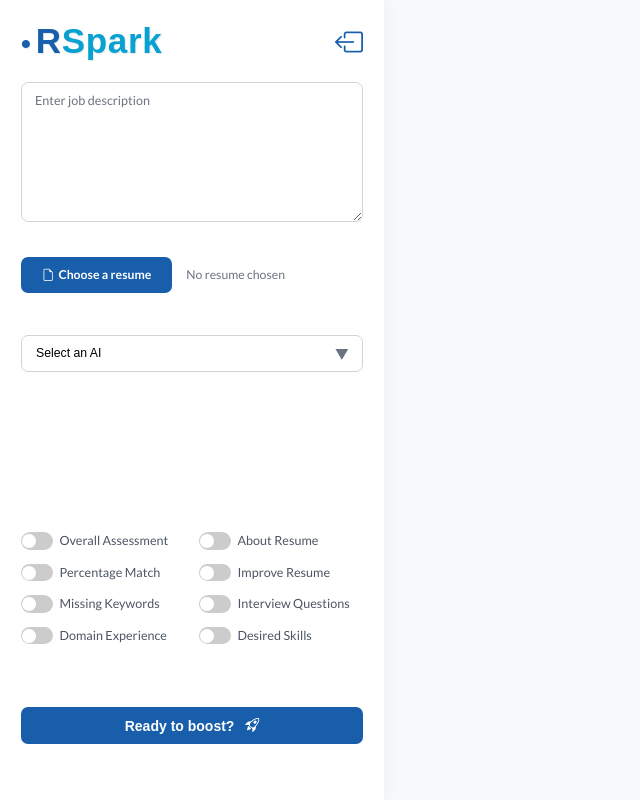
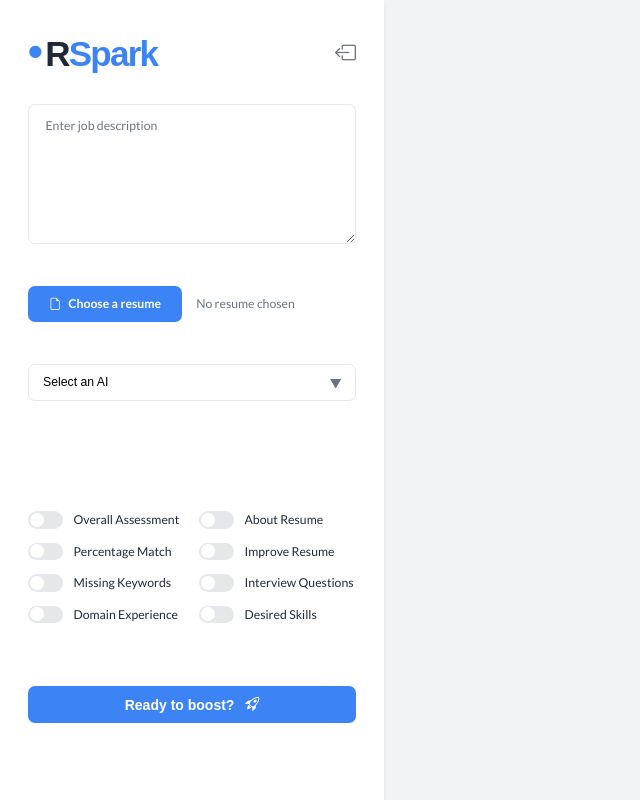
Before and after one commit to sai-tarun-tavva/resume-booster-ls, a React (Create React App) app: page / in a window 1280 px wide. Shown: the whole page, without its empty margins (0-640 px from the left). Built offline with nearby package versions, Linux system fonts and the light colour scheme.

Commit message:
style: update styles

```diff
--- a/src/Components/Operations/Action/index.module.scss
+++ b/src/Components/Operations/Action/index.module.scss
@@ -9,23 +9,23 @@
 
   .slider {
     position: relative;
-    width: 2.25rem;
+    width: 2.5rem;
     height: 1.25rem;
-    background-color: #ccc;
+    background-color: var(--border-color);
     border-radius: 1.25rem;
-    transition: 0.4s;
-    margin-right: 0.5rem;
+    transition: var(--transition);
+    margin-right: 0.75rem;
 
     &:before {
       position: absolute;
       content: "";
       height: 1rem;
       width: 1rem;
-      left: 0.1rem;
-      bottom: 0.1rem;
-      background-color: white;
+      left: 0.125rem;
+      bottom: 0.125rem;
+      background-color: var(--card-bg);
       border-radius: 50%;
-      transition: 0.4s;
+      transition: var(--transition);
     }
   }
 
@@ -34,11 +34,16 @@
   }
 
   .input:checked + .slider:before {
-    transform: translateX(1rem);
+    transform: translateX(1.25rem);
   }
 
   .name {
-    font-size: 0.9rem;
-    color: #4b5563;
+    font-size: 0.875rem;
+    color: var(--text-color);
+    transition: var(--transition);
+  }
+
+  &:hover .name {
+    color: var(--primary-color);
   }
 }
--- a/src/Components/Operations/Actions/index.module.scss
+++ b/src/Components/Operations/Actions/index.module.scss
@@ -6,6 +6,7 @@
     grid-template-columns: repeat(auto-fit, minmax(45%, 1fr));
     gap: 1rem;
   }
+
   .errorText {
     color: var(--error-color);
     font-size: 0.75rem;
--- a/src/Components/Operations/Button/index.module.scss
+++ b/src/Components/Operations/Button/index.module.scss
@@ -4,13 +4,13 @@
   font-size: 1rem;
   font-weight: 600;
   text-align: center;
-  color: #ffffff;
+  color: var(--card-bg);
   background-color: var(--primary-color);
   border: none;
   border-radius: 0.5rem;
   margin-bottom: 1.5rem;
   cursor: pointer;
-  transition: background-color 0.3s ease, transform 0.1s ease;
+  transition: var(--transition);
 
   i {
     margin-left: 0.5rem;
@@ -18,10 +18,13 @@
 
   &:hover {
     background-color: var(--primary-hover);
+    transform: translateY(-0.13rem);
+    box-shadow: 0 0.25rem 0.4rem -0.06rem rgba(0, 0, 0, 0.1),
+      0 0.1rem 0.25rem -0.06rem rgba(0, 0, 0, 0.06);
   }
 
   &:active {
-    transform: scale(0.98);
+    transform: translateY(0);
   }
 
   &:focus {
--- a/src/Components/Operations/Header/index.module.scss
+++ b/src/Components/Operations/Header/index.module.scss
@@ -1,34 +1,39 @@
 .header {
   display: flex;
   align-items: center;
+  margin-bottom: 2rem;
 
   span {
     p {
       display: inline;
-      color: #07a2d2;
+      color: var(--primary-color);
       font-size: 2.5rem;
       cursor: default;
       font-family: "Poppins", sans-serif;
-      font-weight: 600;
-      letter-spacing: 0.05rem;
+      font-weight: 700;
+      letter-spacing: -0.05em;
       text-transform: capitalize;
-      text-shadow: 0.06rem 0.06rem 0.1rem rgba(0, 0, 0, 0.1);
     }
 
     p:first-child {
-      display: inline;
-      color: #1860ab;
+      color: var(--text-color);
       &::before {
         content: "•";
-        font-size: 2rem;
+        font-size: 3rem;
         margin-right: 0.3rem;
+        color: var(--primary-color);
       }
     }
   }
 
   i {
     margin-left: auto;
-    color: var(--primary-color);
-    font-size: 2rem;
+    color: var(--text-light);
+    font-size: 1.5rem;
+    transition: var(--transition);
+
+    &:hover {
+      color: var(--primary-color);
+    }
   }
 }
--- a/src/Components/Operations/Select/index.module.scss
+++ b/src/Components/Operations/Select/index.module.scss
@@ -4,13 +4,13 @@
 
   &::after {
     content: "▼";
-    font-size: 1rem;
-    top: 35%;
+    font-size: 0.875rem;
+    top: 30%;
     right: 1rem;
     position: absolute;
-    transform: translateY(-50%);
+    transform: translateY(-30%);
     pointer-events: none;
-    color: #6b7280;
+    color: var(--text-light);
   }
 
   .input {
@@ -18,15 +18,15 @@
     width: 100%;
     font-size: 0.875rem;
     padding: 0.75rem 1rem;
-    background-color: #ffffff;
-    border: 1px solid #d1d5db;
+    background-color: var(--card-bg);
+    border: 0.06rem solid var(--border-color);
     border-radius: 0.5rem;
     cursor: pointer;
     outline: none;
-    transition: all 0.3s ease;
+    transition: var(--transition);
 
     &:hover {
-      border-color: #9ca3af;
+      border-color: var(--text-light);
     }
 
     &:focus {
--- a/src/Components/Operations/Textarea/index.module.scss
+++ b/src/Components/Operations/Textarea/index.module.scss
@@ -1,16 +1,16 @@
 .textarea {
   position: relative;
-  margin: 1.5rem 0 1rem;
+  margin-bottom: 1.5rem;
 
   .label {
     position: absolute;
-    left: 0.75rem;
-    top: 0.75rem;
-    transition: all 0.2s ease-out;
-    background-color: #ffffff;
+    left: 1rem;
+    top: 1rem;
+    transition: var(--transition);
+    background-color: var(--card-bg);
     padding: 0 0.25rem;
-    color: #6b7280;
-    font-size: 0.9rem;
+    color: var(--text-light);
+    font-size: 0.875rem;
 
     &.active {
       top: -0.5rem;
@@ -26,21 +26,21 @@
   .input {
     width: 100%;
     height: 10rem;
-    padding: 0.75rem;
-    border: 0.1rem solid #d1d5db;
+    padding: 1rem;
+    border: 0.06rem solid var(--border-color);
     border-radius: 0.5rem;
     outline: none;
-    transition: all 0.2s ease-out;
-    font-size: 0.9rem;
+    transition: var(--transition);
+    font-size: 0.875rem;
     resize: vertical;
 
     &:hover:not(:focus) {
-      border-color: #9ca3af;
+      border-color: var(--text-light);
     }
 
     &.focused {
       border-color: var(--primary-color);
-      box-shadow: 0 0 0 3px var(--primary-shadow);
+      box-shadow: 0 0 0 0.2rem var(--primary-shadow);
     }
 
     &.error {
--- a/src/Components/Operations/Upload/index.module.scss
+++ b/src/Components/Operations/Upload/index.module.scss
@@ -26,10 +26,10 @@
       background-color: var(--primary-color);
       border-radius: 0.5rem;
       cursor: pointer;
-      transition: background-color 0.3s ease;
+      transition: var(--transition);
 
       i {
-        margin-right: 0.3rem;
+        margin-right: 0.5rem;
       }
 
       &:hover {
@@ -44,13 +44,14 @@
 
     .name {
       font-size: 0.875rem;
-      color: #6b7280;
+      color: var(--text-light);
       white-space: nowrap;
       overflow: hidden;
       text-overflow: ellipsis;
       max-width: 12rem;
     }
   }
+
   .errorText {
     color: var(--error-color);
     font-size: 0.75rem;
--- a/src/Components/Operations/index.module.scss
+++ b/src/Components/Operations/index.module.scss
@@ -1,15 +1,16 @@
 .operations {
   flex: 0 0 30%;
-  padding: 1.5rem;
-  background-color: #ffffff;
-  box-shadow: 0 0 1.25rem rgba(0, 0, 0, 0.05);
+  padding: 2rem;
+  background-color: var(--card-bg);
+  box-shadow: 0 0.25rem 0.4rem -0.06rem rgba(0, 0, 0, 0.1),
+    0 0.1rem 0.25rem -0.06rem rgba(0, 0, 0, 0.06);
   overflow-y: auto;
 
   form {
     display: flex;
     flex-direction: column;
     justify-content: start;
-    height: 88vh;
+    height: 80vh;
   }
 
   @media (max-width: 768px) {
--- a/src/Components/SparkHub/index.module.scss
+++ b/src/Components/SparkHub/index.module.scss
@@ -1,14 +1,8 @@
-// .sparkHub {
-//   display: flex;
-//   height: 100vh;
-//   width: 100vw;
-// }
-
 .sparkHub {
   display: flex;
   height: 100vh;
   width: 100vw;
-  background-color: #f8f9fa;
+  background-color: var(--bg-color);
   overflow: hidden;
 
   @media (max-width: 768px) {
--- a/src/index.scss
+++ b/src/index.scss
@@ -35,11 +35,17 @@ html {
 }
 
 :root {
-  --primary-color: rgb(24, 94, 170);
-  --primary-shadow: rgba(24, 94, 170, 0.3);
-  --primary-hover: rgb(0, 74, 132);
-  --error-color: rgb(220, 40, 40);
-  --error-shadow: rgba(220, 38, 38, 0.1);
+  --primary-color: rgb(60, 131, 246);
+  --primary-hover: rgb(36, 99, 235);
+  --primary-shadow: rgba(59, 130, 246, 0.5);
+  --error-color: rgb(239, 67, 67);
+  --error-shadow: rgba(239, 68, 68, 0.5);
+  --text-color: rgb(31, 41, 56);
+  --text-light: rgb(107, 114, 128);
+  --bg-color: rgb(242, 243, 245);
+  --card-bg: rgb(255, 255, 255);
+  --border-color: rgb(230, 231, 235);
+  --transition: all 0.3s ease;
 }
 
 body {
```
